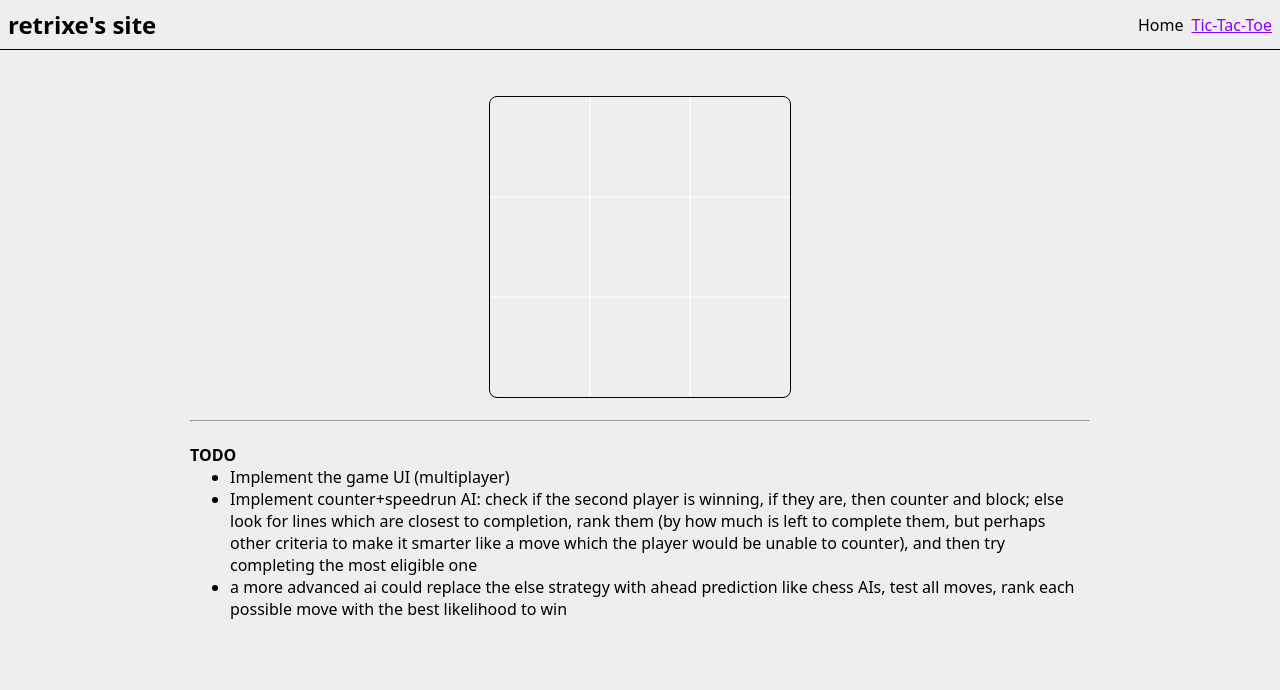
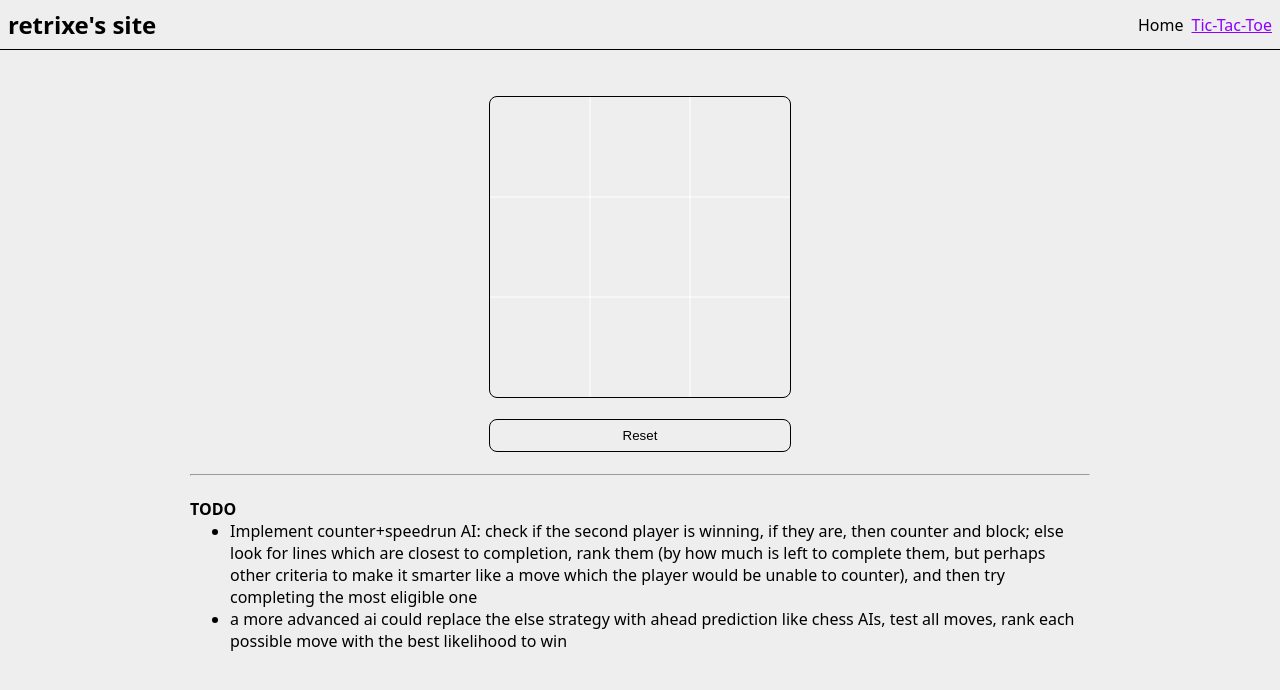
Before and after one commit to retrixe/retrixe, a Next.js app: page /tictactoe in a window 1280 px wide. Shown: the top 690 px of the page. Built offline with nearby package versions, Linux system fonts and the light colour scheme.

Commit message:
Check for winner, complete tic-tac-toe multiplayer

```diff
--- a/pages/tictactoe.tsx
+++ b/pages/tictactoe.tsx
@@ -36,7 +36,6 @@ function TicTacToePage(): JSX.Element {
         <br />
         <h4>TODO</h4>
         <ul>
-          <li>Implement the game UI (multiplayer)</li>
           <li>
             Implement counter+speedrun AI: check if the second player is winning, if they are, then
             counter and block; else look for lines which are closest to completion, rank them (by
--- a/src/tictactoe/TicTacToeGame.tsx
+++ b/src/tictactoe/TicTacToeGame.tsx
@@ -1,6 +1,7 @@
 import { useLayoutEffect, useRef, useState } from 'react'
 import styled from '@emotion/styled'
 import { getCursorPositionOnGrid, renderCircle, renderCross, renderGrid } from './canvasRenderer'
+import { type GameState, Player, checkWinner } from './gameUtils'
 
 const TicTacToeGameContainer = styled.div({
   width: '100%',
@@ -16,9 +17,30 @@ const TicTacToeGameCanvas = styled.canvas({
   borderRadius: '8px',
 })
 
+const TicTacToeGameControls = styled.div({
+  display: 'flex',
+  flexDirection: 'row',
+  justifyContent: 'space-between',
+  width: '100%',
+  marginTop: '1rem',
+})
+
+// TODO: This could be a common global style.
+const TicTacToeGameButton = styled.button({
+  flexGrow: 1,
+  padding: '8px',
+  borderRadius: '8px',
+  border: '1px solid var(--color)',
+  color: 'var(--color)',
+  backgroundColor: 'var(--background-color)',
+  transition: 'background-color 0.2s ease-in-out, color 0.2s ease-in-out',
+  ':hover': {
+    backgroundColor: 'var(--color)',
+    color: 'var(--background-color)',
+  },
+})
+
 /* TODO:
- * Implement the game UI (multiplayer)
- *
  * Implement counter+speedrun AI: check if the second player is winning, if they are, then counter
  * and block; else look for lines which are closest to completion, rank them (by how much is left to
  * complete them, but perhaps other criteria to make it smarter like a move which the player would
@@ -28,14 +50,6 @@ const TicTacToeGameCanvas = styled.canvas({
  * moves, rank each possible move with the best likelihood to win
  */
 
-enum Player {
-  Cross = 1,
-  Circle = 2,
-}
-
-type GameStateRow = [Player | null, Player | null, Player | null]
-type GameState = [GameStateRow, GameStateRow, GameStateRow]
-
 const TicTacToeGame = (): JSX.Element => {
   const [gameState, setGameState] = useState<GameState>([
     [null, null, null],
@@ -43,7 +57,7 @@ const TicTacToeGame = (): JSX.Element => {
     [null, null, null],
   ])
   const [turn, setTurn] = useState(Player.Cross)
-  // const [winner, setWinner] = useState<string | null>(null)
+  const [winner, setWinner] = useState<Player | null>(null)
   const canvasRef = useRef<HTMLCanvasElement>(null)
 
   useLayoutEffect(() => {
@@ -51,6 +65,14 @@ const TicTacToeGame = (): JSX.Element => {
     if (cx == null) return
     const { width, height } = canvasRef.current! // eslint-disable-line @typescript-eslint/no-non-null-assertion
 
+    if (winner) {
+      cx.lineWidth = 1
+      cx.fillStyle = 'white'
+      cx.font = '48px sans-serif'
+      const message = `${winner === Player.Cross ? 'X' : 'O'} wins!`
+      const { width: textWidth } = cx.measureText(message)
+      cx.fillText(message, (width - textWidth) / 2, (height + 24) / 2) // 48 / 2 = 24
+    } else {
       renderGrid(cx, width, height)
 
       for (let y = 0; y < gameState.length; y++) {
@@ -63,14 +85,16 @@ const TicTacToeGame = (): JSX.Element => {
           }
         }
       }
+    }
 
     return () => {
       cx.clearRect(0, 0, width, height)
     }
-  }, [gameState])
+  }, [gameState, winner])
 
   return (
     <TicTacToeGameContainer>
+      <div>
         <TicTacToeGameCanvas
           ref={canvasRef}
           height='300'
@@ -81,7 +105,11 @@ const TicTacToeGame = (): JSX.Element => {
               console.error('Failed to get cursor position on grid!')
               return
             }
-          const newGameState: GameState = [[...gameState[0]], [...gameState[1]], [...gameState[2]]]
+            const newGameState: GameState = [
+              [...gameState[0]],
+              [...gameState[1]],
+              [...gameState[2]],
+            ]
             if (newGameState[y][x] !== null) {
               console.error(
                 `Cell at ${x} ${y} is already occupied by ${newGameState[y][x] as number}!`
@@ -90,10 +118,26 @@ const TicTacToeGame = (): JSX.Element => {
               newGameState[y][x] = turn
               setGameState(newGameState)
               setTurn(turn === Player.Cross ? Player.Circle : Player.Cross)
-            // TODO: Victory or loss?
+              setWinner(checkWinner(newGameState))
             }
           }}
         />
+        <TicTacToeGameControls>
+          <TicTacToeGameButton
+            onClick={() => {
+              setGameState([
+                [null, null, null],
+                [null, null, null],
+                [null, null, null],
+              ])
+              setTurn(Player.Cross)
+              setWinner(null)
+            }}
+          >
+            Reset
+          </TicTacToeGameButton>
+        </TicTacToeGameControls>
+      </div>
     </TicTacToeGameContainer>
   )
 }
--- /dev/null
+++ b/src/tictactoe/gameUtils.ts
@@ -0,0 +1,41 @@
+export enum Player {
+  Cross = 1,
+  Circle = 2,
+}
+
+type GameStateRow = [Player | null, Player | null, Player | null]
+export type GameState = [GameStateRow, GameStateRow, GameStateRow]
+
+export const checkWinner = (gameState: GameState): Player | null => {
+  // Check horizontal and vertical lines.
+  for (let i = 0; i < 3; i++) {
+    if (
+      gameState[i][0] === gameState[i][1] &&
+      gameState[i][1] === gameState[i][2] &&
+      gameState[i][0] !== null
+    ) {
+      return gameState[i][0]
+    } else if (
+      gameState[0][i] === gameState[1][i] &&
+      gameState[1][i] === gameState[2][i] &&
+      gameState[0][i] !== null
+    ) {
+      return gameState[0][i]
+    }
+  }
+  // Check both diagonals.
+  if (
+    gameState[0][0] === gameState[1][1] &&
+    gameState[1][1] === gameState[2][2] &&
+    gameState[0][0] !== null
+  ) {
+    return gameState[0][0]
+  } else if (
+    gameState[0][2] === gameState[1][1] &&
+    gameState[1][1] === gameState[2][0] &&
+    gameState[0][2] !== null
+  ) {
+    return gameState[0][2]
+  }
+  return null
+}
```
Lines whose indentation alone changed are shown as unchanged.
